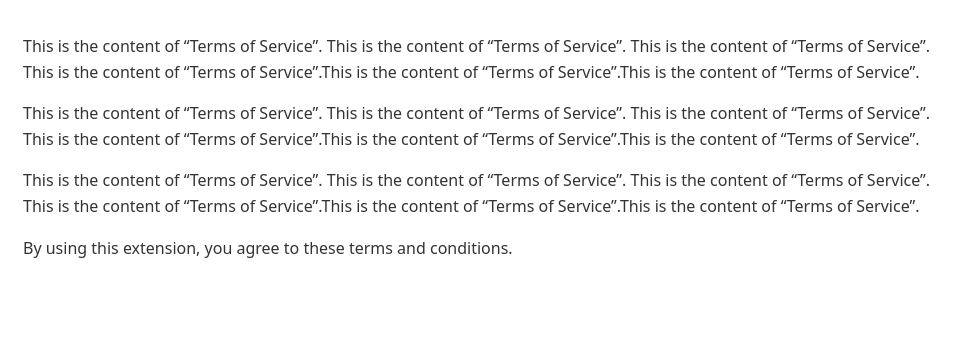
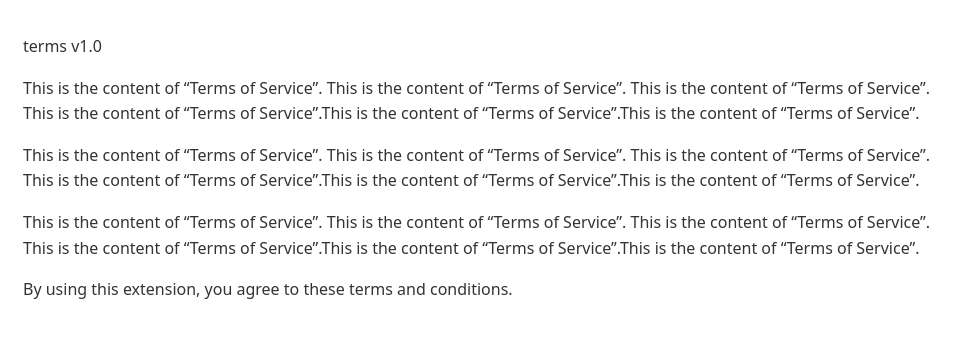
Before and after one commit to Charlottescode/legal-docs, a plain HTML site: page terms_v1_0.html in a window 1280 px wide. Shown: the whole page, without its empty margins (0-969 px from the left). Drawn offline with Linux system fonts and the light colour scheme.

Commit message:
Update terms_v1_0.html

```diff
--- a/terms_v1_0.html
+++ b/terms_v1_0.html
@@ -22,6 +22,7 @@
   </style>
 </head>
 <body>
+  <p>terms v1.0</p>
   <p>This is the content of “Terms of Service”. This is the content of “Terms of Service”. This is the content of “Terms of Service”. <br> This is the content of “Terms of Service”.This is the content of “Terms of Service”.This is the content of “Terms of Service”. </p>
   <p>This is the content of “Terms of Service”. This is the content of “Terms of Service”. This is the content of “Terms of Service”. <br> This is the content of “Terms of Service”.This is the content of “Terms of Service”.This is the content of “Terms of Service”. </p>
   <p>This is the content of “Terms of Service”. This is the content of “Terms of Service”. This is the content of “Terms of Service”. <br> This is the content of “Terms of Service”.This is the content of “Terms of Service”.This is the content of “Terms of Service”. </p>
```
